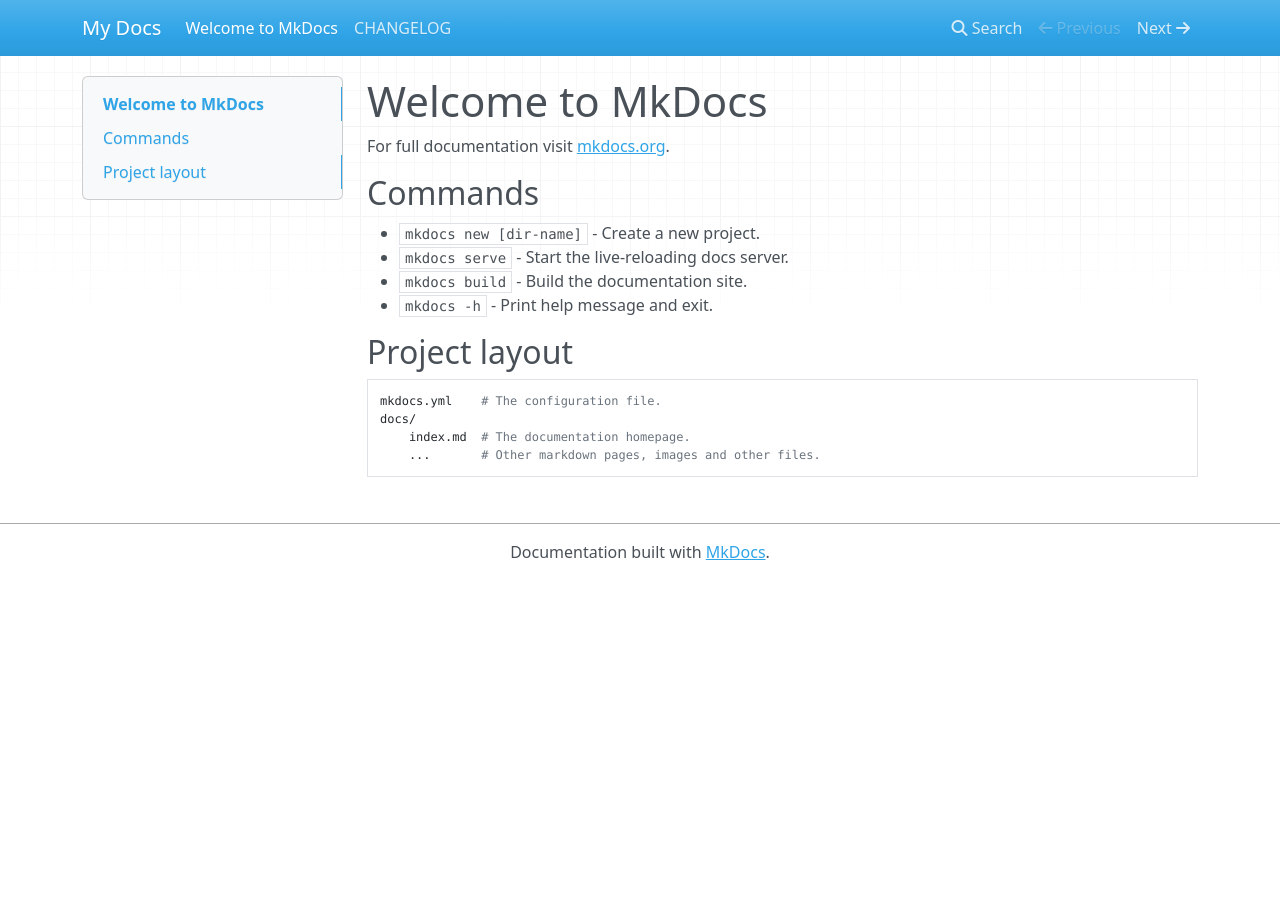
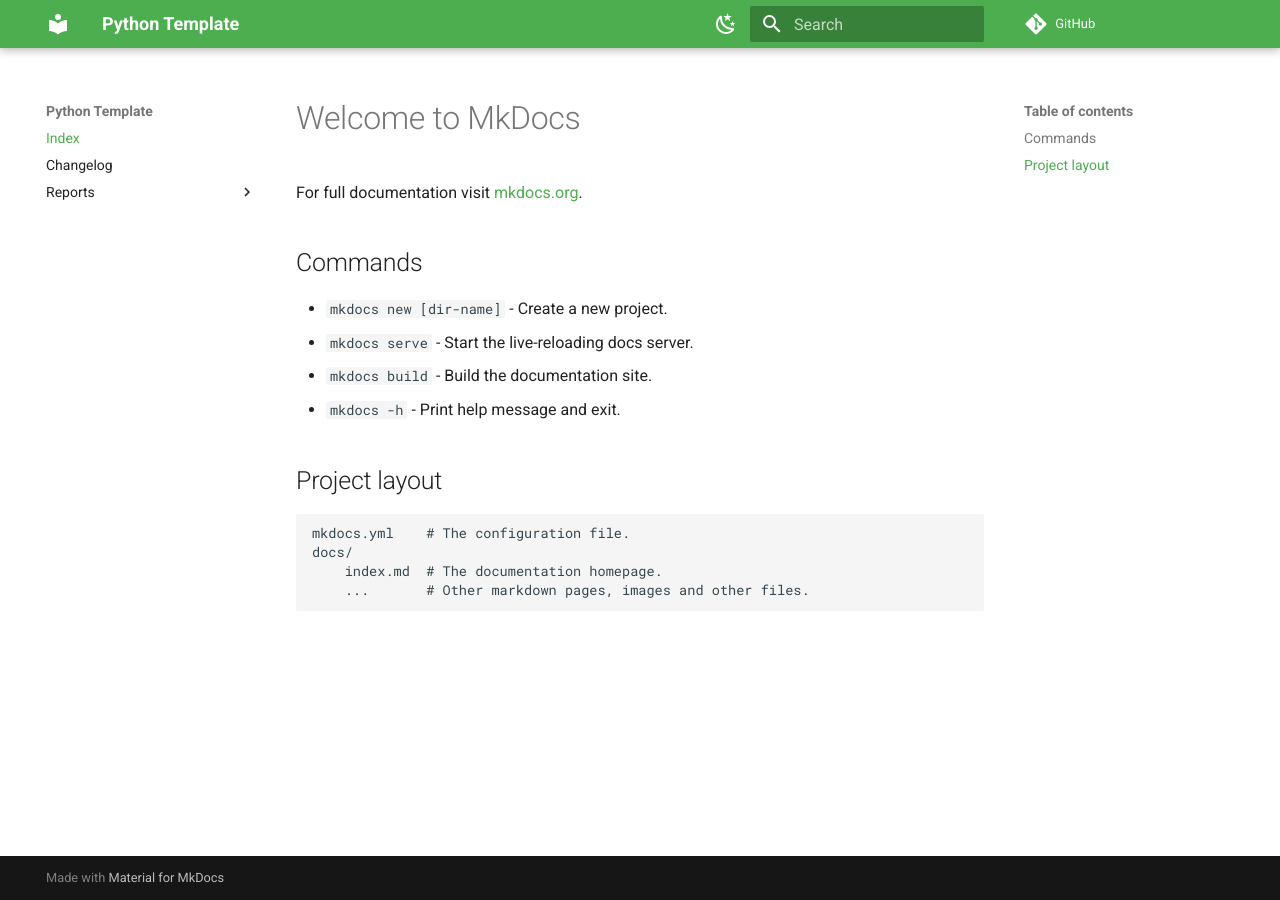
Before and after one commit to Willlumm/python-template, an MkDocs documentation site: the page built from docs/index.md, in a window 1280 px wide. Built offline with MkDocs 1.6.1 and Material for MkDocs 9.7.7, drawn with Linux system fonts in a browser that asks for light colours; nearby versions of some CDN libraries; comment, search, counter and statistics services are not loaded.

Commit message:
docs: update mkdocs options

```diff
--- a/mkdocs.yml
+++ b/mkdocs.yml
@@ -1 +1,27 @@
-site_name: My Docs
+site_name: Python Template
+repo_url: https://github.com/Willlumm/python-template
+edit_uri: https://github.com/Willlumm/python-template/tree/main/docs
+site_description: Python Template Documentation
+site_author: William Lumme
+nav:
+  - Index: index.md
+  - Changelog: CHANGELOG.md
+  - Reports:
+    - Tests: reports/tests/report.html
+    - Coverage: reports/coverage/index.html
+theme:
+  name: material
+  locale: en
+  palette:
+    - media: "(prefers-color-scheme: light)"
+      scheme: default
+      primary: green
+      toggle:
+        icon: material/weather-night
+        name: Dark mode
+    - media: "(prefers-color-scheme: dark)"
+      scheme: slate
+      primary: green
+      toggle:
+        icon: material/weather-sunny
+        name: Light mode
--- a/pyproject.toml
+++ b/pyproject.toml
@@ -15,6 +15,7 @@
     "mkdocs>=1.6.1",
     "genbadge[coverage,tests]>=1.1.1",
     "pytest-html>=4.1.1",
+    "mkdocs-material>=9.5.44",
 ]
 lint = [
     "mypy>=1.13.0",
@@ -25,6 +26,8 @@
     "pytest-cov>=6.0.0",
 ]
 dev = [
+    {include-group = "bump"},
+    {include-group = "docs"},
     {include-group = "lint"},
     {include-group = "test"},
 ]
```
Also changed, not shown: 2 other files.
